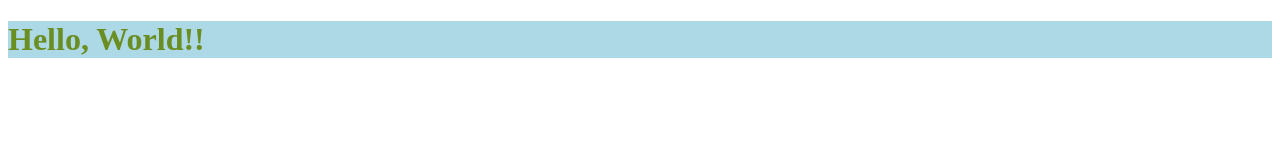
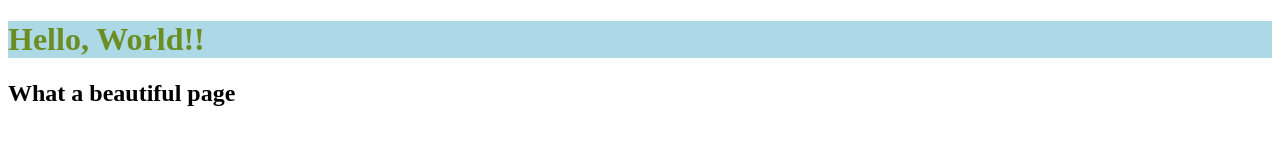
Before and after one commit to ac516/git-is-cool, a plain HTML site: page index.html in a window 1280 px wide. Drawn offline with Linux system fonts and the light colour scheme.

Commit message:
added a main header

```diff
--- a/index.html
+++ b/index.html
@@ -13,6 +13,10 @@
     <header>
         <h1>Hello, World!!</h1>
     </header>
+
+    <main>
+        <h2>What a beautiful page</h2>
+    </main>
 </body>
 
 </html>
```
